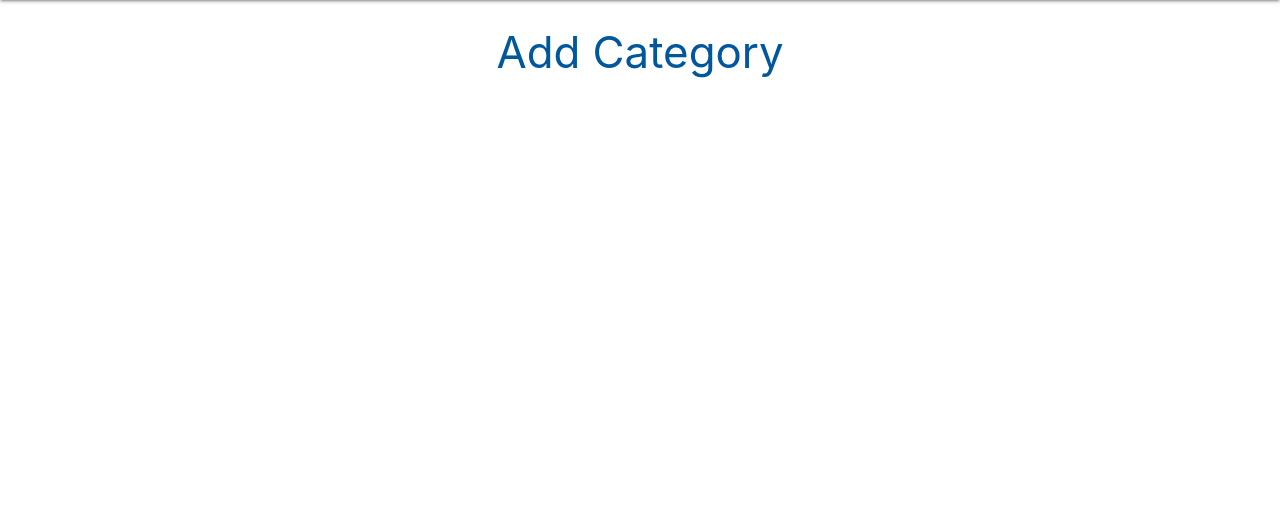
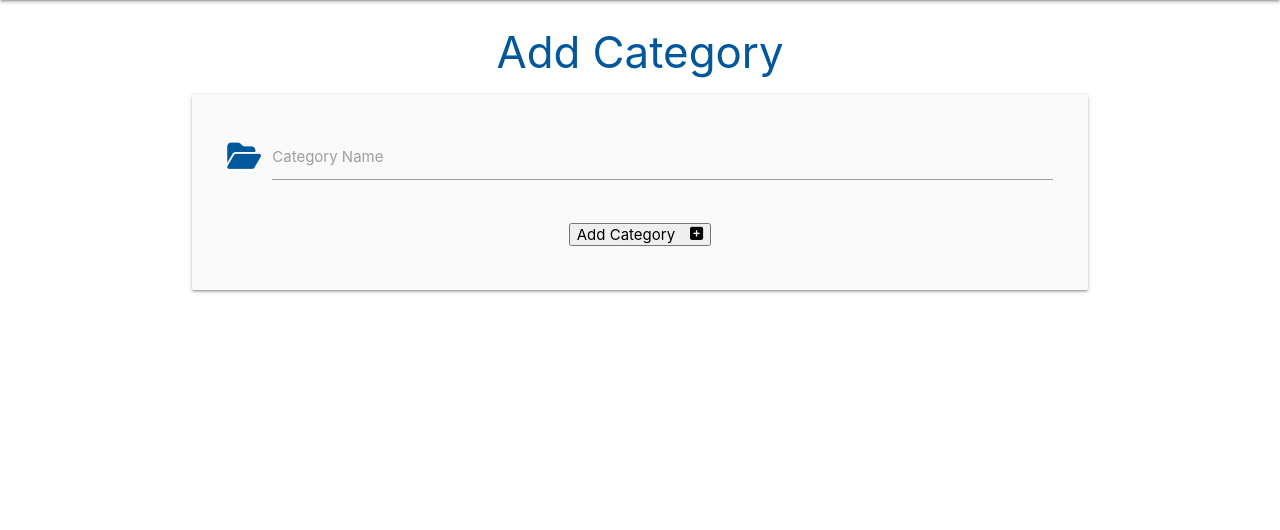
Before and after one commit to benschaf/flask-sqlalchemy-task-manager, a Flask app: page /add_category in a window 1280 px wide. Shown: the part 64-594 px from the top of the page. Run offline with Flask 3, Linux system fonts and the light colour scheme.

Commit message:
add add category form

```diff
--- a/taskmanager/routes.py
+++ b/taskmanager/routes.py
@@ -1,4 +1,4 @@
-from flask import render_template
+from flask import redirect, render_template, request, url_for
 from taskmanager import app, db
 from taskmanager.models import Category, Task
 
@@ -11,6 +11,11 @@ def home():
 def categories():
     return render_template("categories.html")
 
-@app.route("/add_category")
+@app.route("/add_category", methods=["GET", "POST"])
 def add_category():
+    if request.method == "POST":
+        category = Category(category_name = request.form.get("category_name"))
+        db.session.add(category)
+        db.session.commit()
+        return redirect(url_for("categories"))
     return render_template("add_category.html")
--- a/taskmanager/templates/add_category.html
+++ b/taskmanager/templates/add_category.html
@@ -3,4 +3,25 @@
 
 <h3 class="light-blue-text text-darken-4 center-align">Add Category</h3>
 
+<div class="row card-panel grey lighten-5">
+    <form class="col s12 method = "POST" action = "{{ url_for('add_category') }}">
+        <!-- Category Name -->
+        <div class="row">
+            <div class="input-field col s12">
+                <i class="fas fa-folder-open prefix light-blue-text text-darken-4"></i>
+                <input id="category_name" name="category_name" type="text" class="validate" minlength="3" maxlength="25" required>
+                <label for="category_name">Category Name</label>
+            </div>
+        </div>
+        <!-- Submit Button -->
+        <div class="row">
+            <div class="col s12 center-align">
+                <button type="submit">
+                    Add Category <i class="fas fa-plus-square right"></i>
+                </button>
+            </div>
+        </div>
+    </form>
+</div>
+
 {% endblock %}
--- a/taskmanager/templates/base.html
+++ b/taskmanager/templates/base.html
@@ -21,16 +21,16 @@
                 <a href="#" data-target="mobile-demo" class="sidenav-trigger"><i class="fas fa-bars"></i></a>
                 <ul class="right hide-on-med-and-down">
                     <li><a href="{{ url_for('home') }}">Home</a></li>
-                    <li><a href="{{ url_for('JqePU6gsWbxGfKvDi9XEbaZGOQLTXfF5JqePU6gsWbxGfKvDi9XEbaZGOQLTXfF5') }}">New Task</a></li>
-                    <li><a href="">Categories</a></li>
+                    <li><a href="{{ url_for('add_category') }}">New Task</a></li>
+                    <li><a href="{{ url_for('categories') }}">Categories</a></li>
                 </ul>
             </div>
         </nav>
 
         <ul class="sidenav" id="mobile-demo">
             <li><a href="{{ url_for('home') }}">Home</a></li>
-            <li><a href="">New Task</a></li>
-            <li><a href="">Categories</a></li>
+            <li><a href="{{ url_for('add_category') }}">New Task</a></li>
+            <li><a href="{{ url_for('categories') }}">Categories</a></li>
         </ul>
     </header>
 
--- a/taskmanager/templates/category.html
+++ b/taskmanager/templates/categories.html
@@ -5,7 +5,7 @@
 
 <div class="row">
     <div class="col s12 center-align">
-        <a href="{{ url_for('add_categroy') }}" class="btn-large light-blue darken-2">
+        <a href="{{ url_for('add_category') }}" class="btn-large light-blue darken-2">
             Add Category <i class="fas fa-plus-square right"></i>
         </a>
     </div>
```
